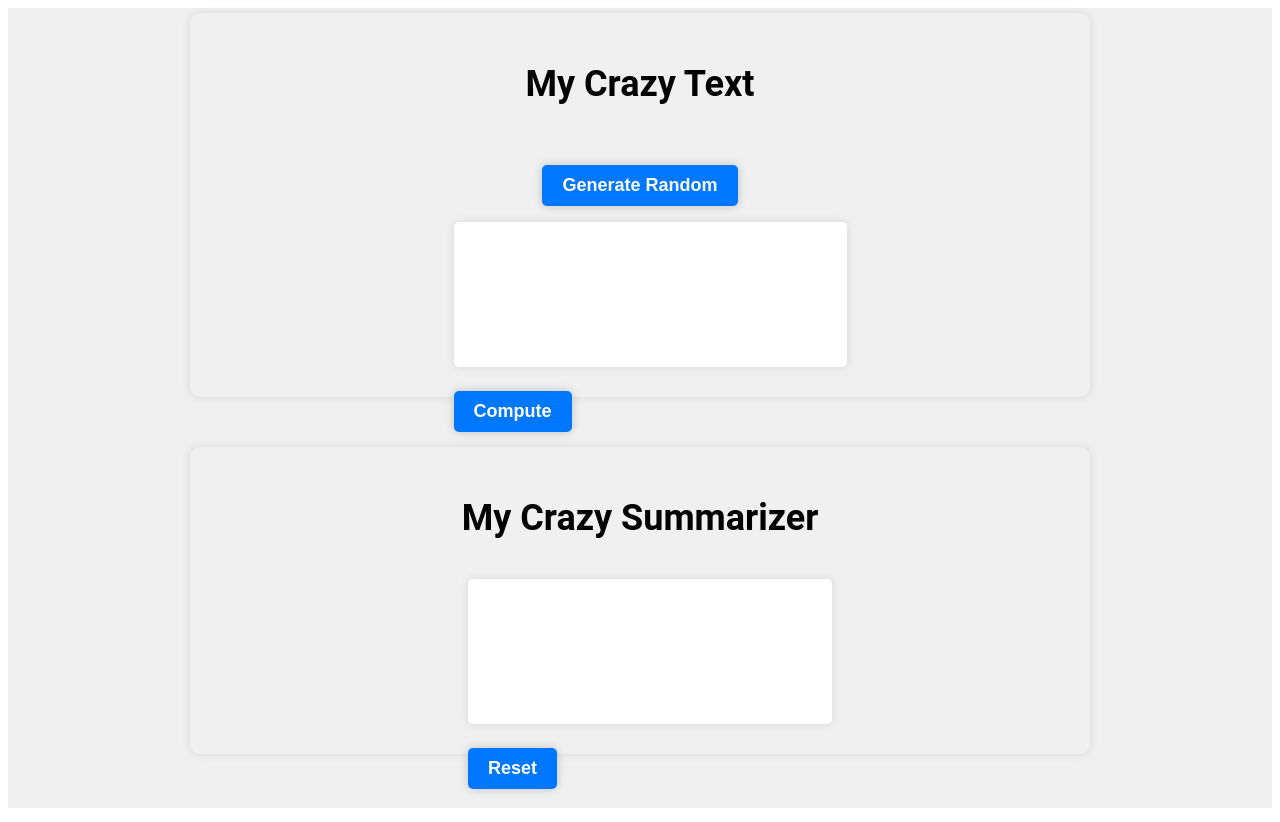
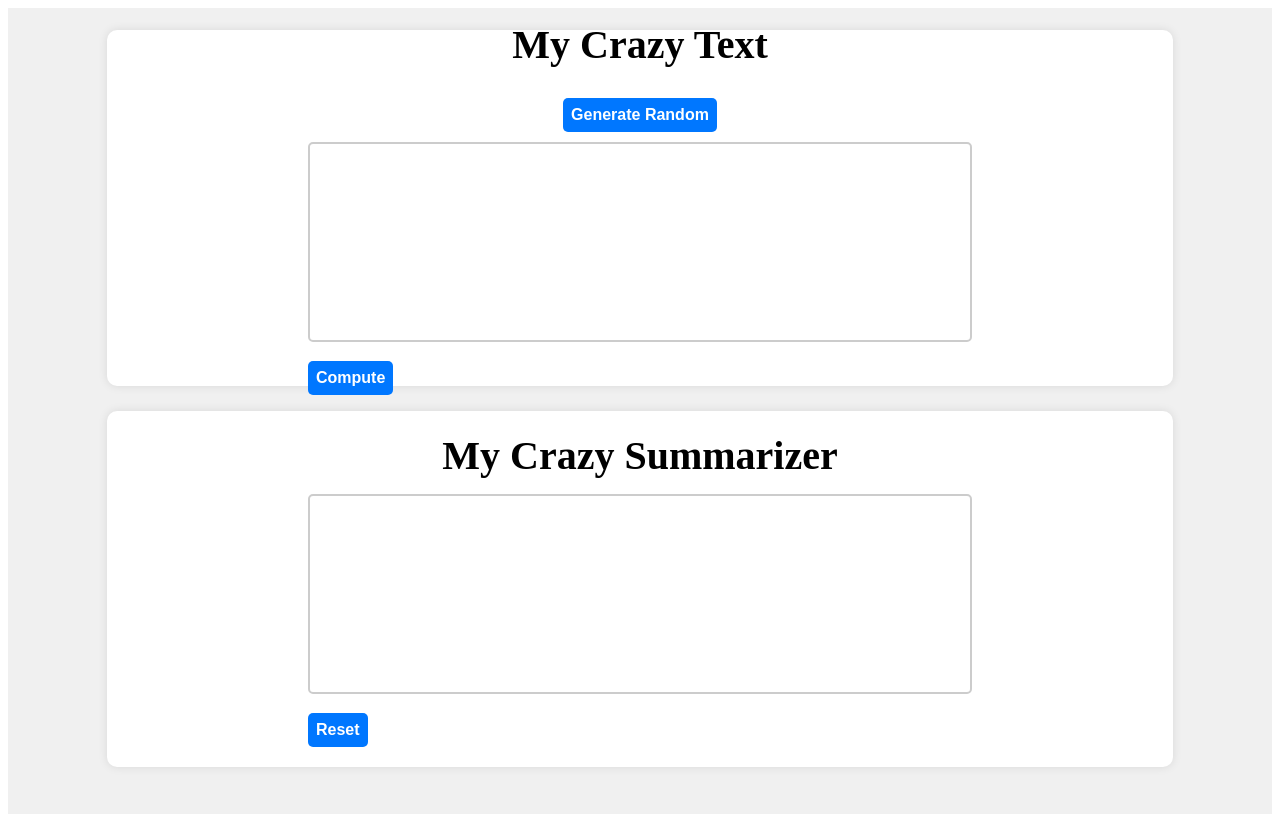
Before and after one commit to Dorshlush/myCrazyChat, a React (Create React App) app: page / in a window 1280 px wide. Built offline with nearby package versions, Linux system fonts and the light colour scheme.

Commit message:
design updates

```diff
--- a/package.json
+++ b/package.json
@@ -10,6 +10,7 @@
     "react": "^18.2.0",
     "react-dom": "^18.2.0",
     "react-scripts": "5.0.1",
+    "react-spinners": "^0.13.8",
     "web-vitals": "^2.1.4"
   },
   "scripts": {
--- a/src/App.css
+++ b/src/App.css
@@ -1,4 +1,4 @@
-body {
+.body {
   font-family: 'Roboto', sans-serif;
 }
 
@@ -9,6 +9,7 @@ body {
   justify-content: center;
   height: 100vh;
   background-color: #f0f0f0;
+  padding:3px ;
 }
 
 .text-window {
@@ -16,58 +17,81 @@ body {
   flex-direction: column;
   align-items: center;
   justify-content: center;
-  background-color: #f0f0f0;
+  background-color: #fff;
   border-radius: 10px;
-  padding: 50px;
+  padding: 30px;
   box-shadow: 0px 0px 10px rgba(0, 0, 0, 0.1);
-  margin-bottom: 50px;
+  margin-bottom: 2%;
   width: 80%;
-  max-width: 800px;
-
-
+  height: 37vh;
 }
 
 .text-window h2 {
-  margin: 0;
-  font-size: 36px;
-  font-weight: bold;
-  margin-bottom: 40px;
-  text-align: center;
+    margin :0 ;
+    font-size :40px ;
+    font-weight :bold ;
+    margin-bottom :15px ;
+    text-align :center ;
 }
 
 .text-window textarea {
-  width: 100%;
-  height: 100%;
-  border-radius: 5px;
-  border: none;
-  padding: 10px;
-  font-size: 18px;
-  resize: none;
-  box-shadow: 0px 0px 10px rgba(0, 0, 0, 0.1);
+    width :50vw ;
+    height:22vh;
+    border-radius :5px ;
+    border :2px solid #ccc ;
+    padding :10px ;
+    font-size :16px ;
+    resize :none ;
+}
+
+.text-window textarea:focus {
+    outline :none ;
+    border-color :#0077ff ;
+    font-weight :bold ;
 }
 
 .text-window button {
-  background-color: #0077ff;
-  color: white;
-  border: none;
-  border-radius: 5px;
-  padding: 10px 20px;
-  font-size: 18px;
-  font-weight: bold;
-  margin-top: 20px;
-  box-shadow: 0px 0px 10px rgba(0, 0, 0, 0.2);
-  cursor: pointer;
-  transition: all 0.2s ease-in-out;
+    background-color:#0077ff ;
+    color:white ;
+    border:none ;
+    border-radius :5px ;
+    padding :8px ;
+    font-size :16px ;
+    font-weight :bold ;
+    margin-top :15px ;
+    box-shadow :0px px px rgba(0,0,0,0.2) ;
+    cursor:pointer ;
+    transition :all .2s ease-in-out ;
 }
 
 .text-window button:hover {
-  transform: translateY(-2px);
-  box-shadow: 0px 2px 10px rgba(0, 0, 0, 0.2);
-  opacity: 80%;
+    transform :translateY(-2px) ;
+    box-shadow :0px px px rgba(0,0,0,0.2) ;
+    opacity :80% ;
 }
 
+.generateBtn{
+    padding :2px ;
+    margin-bottom: 1%;
+}
 
-.generateBtn{
-  padding: 10px;
-  margin-bottom: 2%;
+@keyframes fadeIn {
+    from { opacity:0; }
+    to { opacity:1; }
 }
+
+.text-window {
+    animation-name: fadeIn;
+    animation-duration: .5s;
+}
+
+.loading-overlay {
+  position: fixed;
+  top: 0;
+  left: 0;
+  right: 0;
+  bottom: 0;
+  display: flex;
+  justify-content: center;
+  align-items: center;
+}
--- a/src/components/TextWindow.js
+++ b/src/components/TextWindow.js
@@ -1,14 +1,16 @@
 import React, { useState ,useEffect} from 'react';
 import axios from 'axios';
-
-// import { Storage } from '../../amplify/backend/storage';
-function TextWindow(props) {
-  const [inputText, setInputText] = useState('');
-  const [summaryTxt, setSummaryTxt] = useState('');
-  const [generatedTxt,setGeneratedTxt]=useState('')
-  const [continuationText,setContinuationText]=useState('')
+import ClipLoader from 'react-spinners/ClipLoader'
 
 
+function TextWindow(props) {
+  const [inputText, setInputText] = useState('');//saves the user input
+  const [summaryTxt, setSummaryTxt] = useState('');// saves the summary input from the function
+  const [generatedTxt,setGeneratedTxt]=useState('')//saves the random text generated
+  const [continuationText,setContinuationText]=useState('')// save the continuation generated text
+  const [isLoading, setIsLoading] = useState(false);// used for the loading animation
+
+//Post request sent to the restful api to active the lambda function, in this case to get the summarized text
   const summarizeTxt = async () => {
     const data = { body: inputText };
     try {
@@ -20,6 +22,8 @@ function TextWindow(props) {
       console.log(error.message);
     }
   };
+
+  //function that i decided to add, generates a random text!@
   const generateTxt = async () => {
 
     try {
@@ -30,6 +34,8 @@ function TextWindow(props) {
       console.log(error.message);
     }
   };
+
+  //the second function, activate the second function and generate a continuation text input
   const generateTxtContinue = async () => {
 
     try {
@@ -42,37 +48,42 @@ function TextWindow(props) {
     }
   };
 
-  // const saveData = async (data) => {
-  //   const result = await Storage.put('webData.txt', data);
-  //   console.log(result);
-  // }
+
 
   const handleChange = (event) => {
     setInputText(event.target.value);
     setContinuationText('');
 
   };
-
+  //activate both functions
   const handleSubmit = async (event) => {
     event.preventDefault();
+    HandleLoading()
     await generateTxtContinue()
     await summarizeTxt();
-    // const data={input:inputText,
-    // summarized_Text:summaryTxt,
-    // text_continueation:continuationText}
-    // await saveData(data)
 
   };
   const handleClick = async (event) => {
-    await generateTxt();
+    HandleLoading()
+    await generateTxt()
+    setInputText(generatedTxt);
   };
-
+  //keep the dom updated
   useEffect(() => {
     setInputText(generatedTxt);
   }, [generatedTxt]);
   useEffect(() => {
     setInputText(inputText + " " + continuationText);
   }, [continuationText]);
+
+  //handle the animation
+  const HandleLoading = () => {
+    setIsLoading(true);
+    // Perform asynchronous operation here
+    setTimeout(() => {
+      setIsLoading(false);
+    }, 3000); // Simulate delay
+  };
 
   return (
     <>
@@ -81,6 +92,7 @@ function TextWindow(props) {
         <button onClick={()=>handleClick()} className='generateBtn'>Generate Random</button>
         <form onSubmit={handleSubmit}>
           <textarea value={inputText} onChange={handleChange} />
+          <br/>
           <button type="submit">Compute</button>
         </form>
       </div>
@@ -88,9 +100,15 @@ function TextWindow(props) {
         <h2>My Crazy Summarizer</h2>
         <form>
           <textarea value={summaryTxt} readOnly />
+          <br/>
           <button onClick={() => setSummaryTxt('')}>Reset</button>
         </form>
       </div>
+      {isLoading && (
+        <div className="loading-overlay">
+          <ClipLoader color="#0077ff" size={100} />
+        </div>
+      )}
     </>
   );
 }
```
Also changed, not shown: 1 other file (tests, documents, lock files or other folders).
